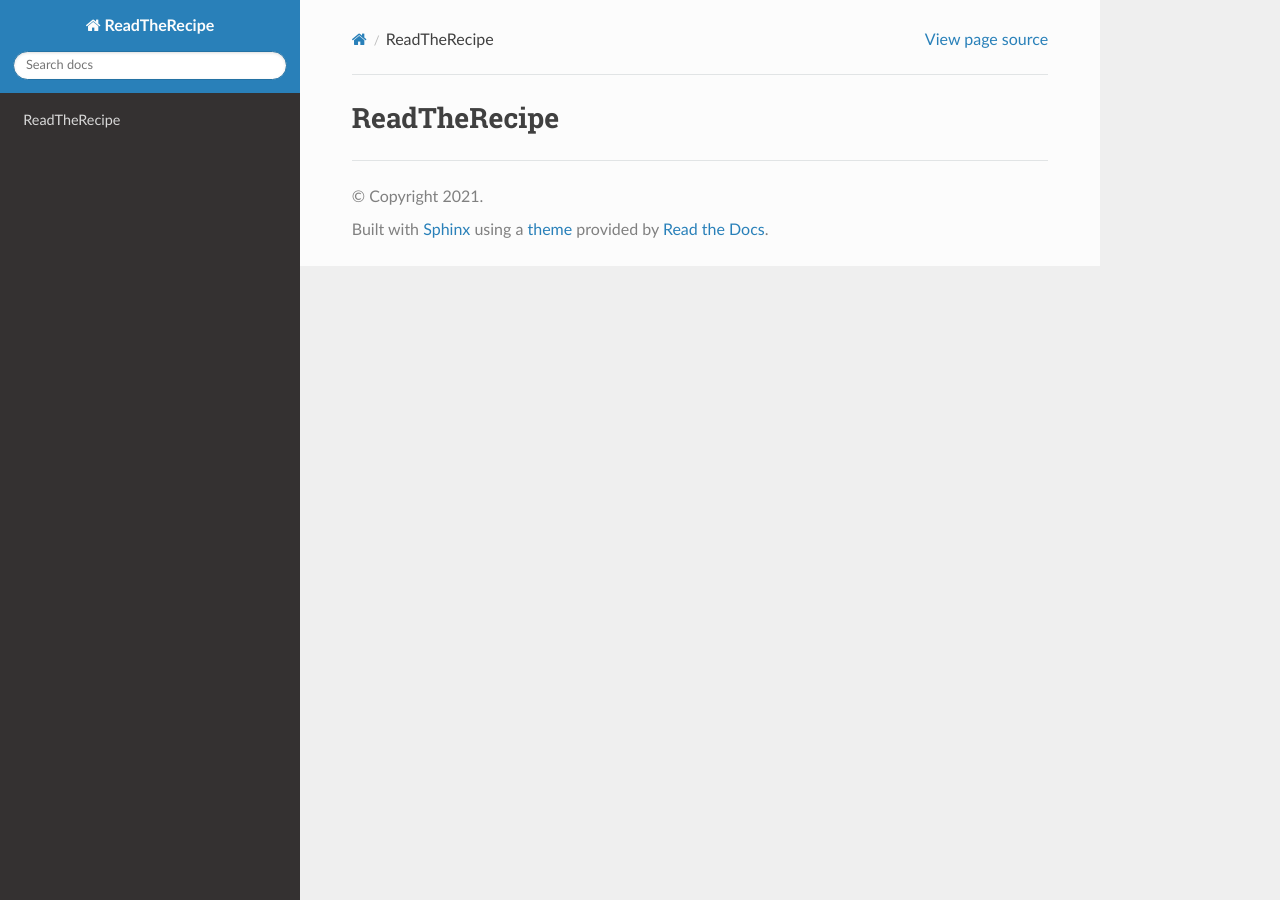
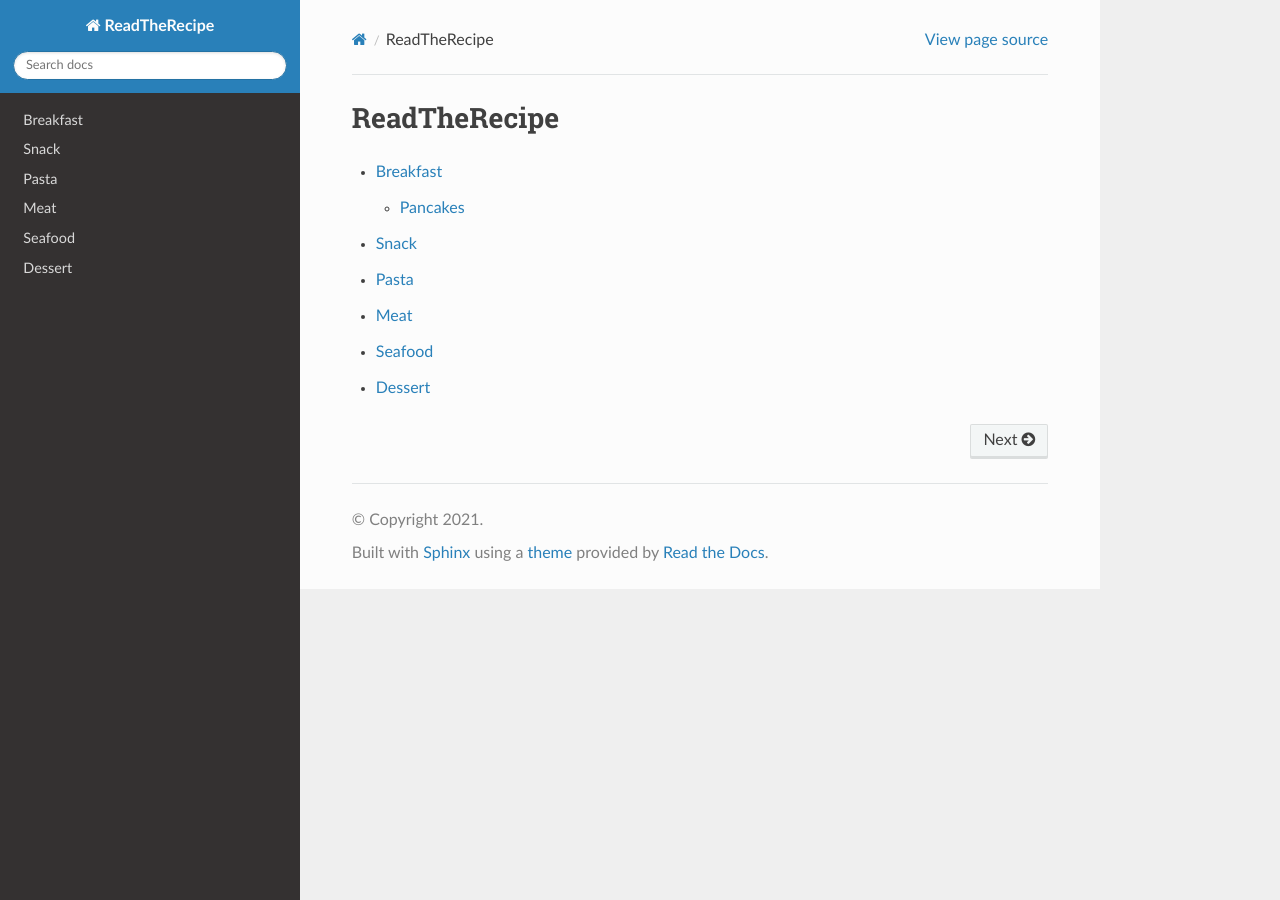
Before and after one commit to bernardopacini/ReadTheRecipe, a Sphinx documentation site: the page built from source/index.rst, in a window 1280 px wide. Built offline with Sphinx 7.4.7 and the Read the Docs theme 2.0.0, drawn with Linux system fonts in a browser that asks for light colours.

Commit message:
Adding basic structure and pancake recipe as a test.

```diff
--- /dev/null
+++ b/source/breakfast/index.rst
@@ -0,0 +1,7 @@
+Breakfast
+=========
+
+.. toctree::
+   :maxdepth: 1
+
+   pancakes
--- /dev/null
+++ b/source/dessert/index.rst
@@ -0,0 +1,5 @@
+Dessert
+=======
+
+.. toctree::
+   :maxdepth: 1
--- a/source/index.rst
+++ b/source/index.rst
@@ -3,4 +3,10 @@ ReadTheRecipe
 
 .. toctree::
    :maxdepth: 2
-   :caption: Contents:
+
+   breakfast/index
+   snack/index
+   pasta/index
+   meat/index
+   seafood/index
+   dessert/index
--- /dev/null
+++ b/source/meat/index.rst
@@ -0,0 +1,5 @@
+Meat
+====
+
+.. toctree::
+   :maxdepth: 1
--- /dev/null
+++ b/source/pasta/index.rst
@@ -0,0 +1,5 @@
+Pasta
+=====
+
+.. toctree::
+   :maxdepth: 1
--- /dev/null
+++ b/source/seafood/index.rst
@@ -0,0 +1,5 @@
+Seafood
+=======
+
+.. toctree::
+   :maxdepth: 1
--- /dev/null
+++ b/source/snack/index.rst
@@ -0,0 +1,5 @@
+Snack
+=====
+
+.. toctree::
+   :maxdepth: 1
```
Also changed, not shown: source/breakfast/pancakes.rst (added, +30 -0 lines).
